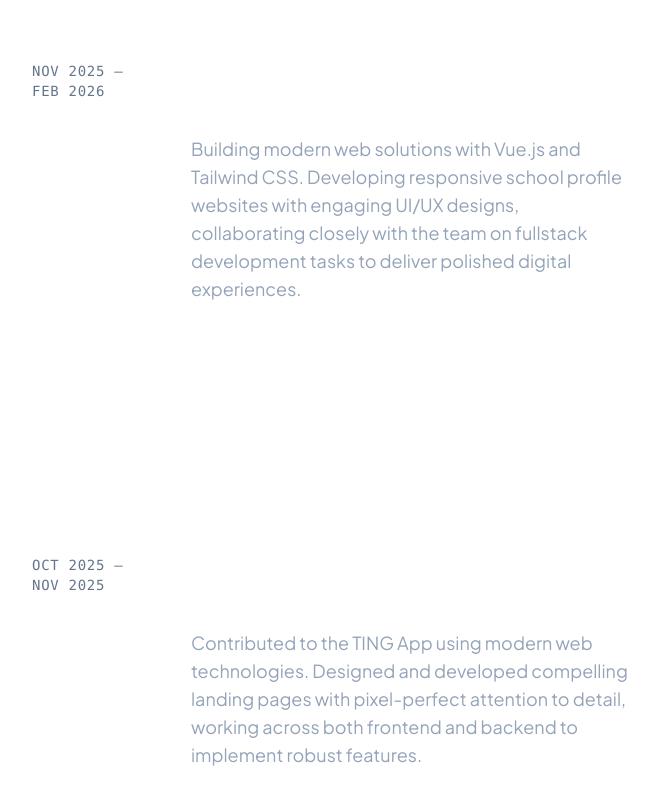
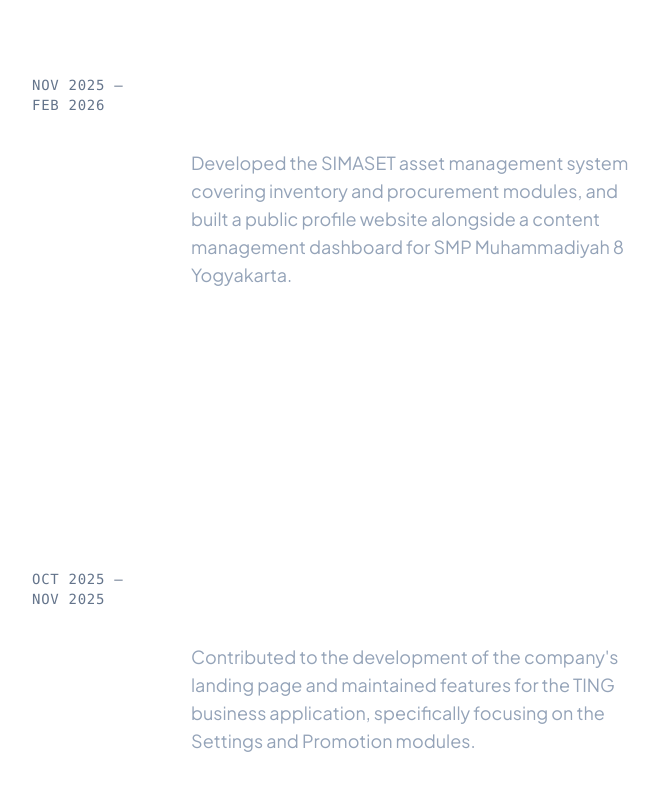
Before and after one commit to haikalmumtaz233/haikalmumtaz-com, a React (Vite) app: page / in a window 1280 px wide. Shown: the part 3000-3801 px from the top of the page, without its empty margins (580-1239 px from the left). Built offline with nearby package versions, Linux system fonts and the light colour scheme.

Commit message:
fix: update experience descriptions for clarity and accuracy

```diff
--- a/src/data/experience.ts
+++ b/src/data/experience.ts
@@ -23,7 +23,7 @@
         year: "2025",
         period: "NOV 2025 — FEB 2026",
         description:
-            "Building modern web solutions with Vue.js and Tailwind CSS. Developing responsive school profile websites with engaging UI/UX designs, collaborating closely with the team on fullstack development tasks to deliver polished digital experiences.",
+            "Developed the SIMASET asset management system covering inventory and procurement modules, and built a public profile website alongside a content management dashboard for SMP Muhammadiyah 8 Yogyakarta.",
     },
     {
         company: "Horus Technology",
@@ -31,7 +31,7 @@
         year: "2025",
         period: "OCT 2025 — NOV 2025",
         description:
-            "Contributed to the TING App using modern web technologies. Designed and developed compelling landing pages with pixel-perfect attention to detail, working across both frontend and backend to implement robust features.",
+            "Contributed to the development of the company's landing page and maintained features for the TING business application, specifically focusing on the Settings and Promotion modules.",
     },
     {
         company: "IT Club - UPN Veteran Yogyakarta",
```
